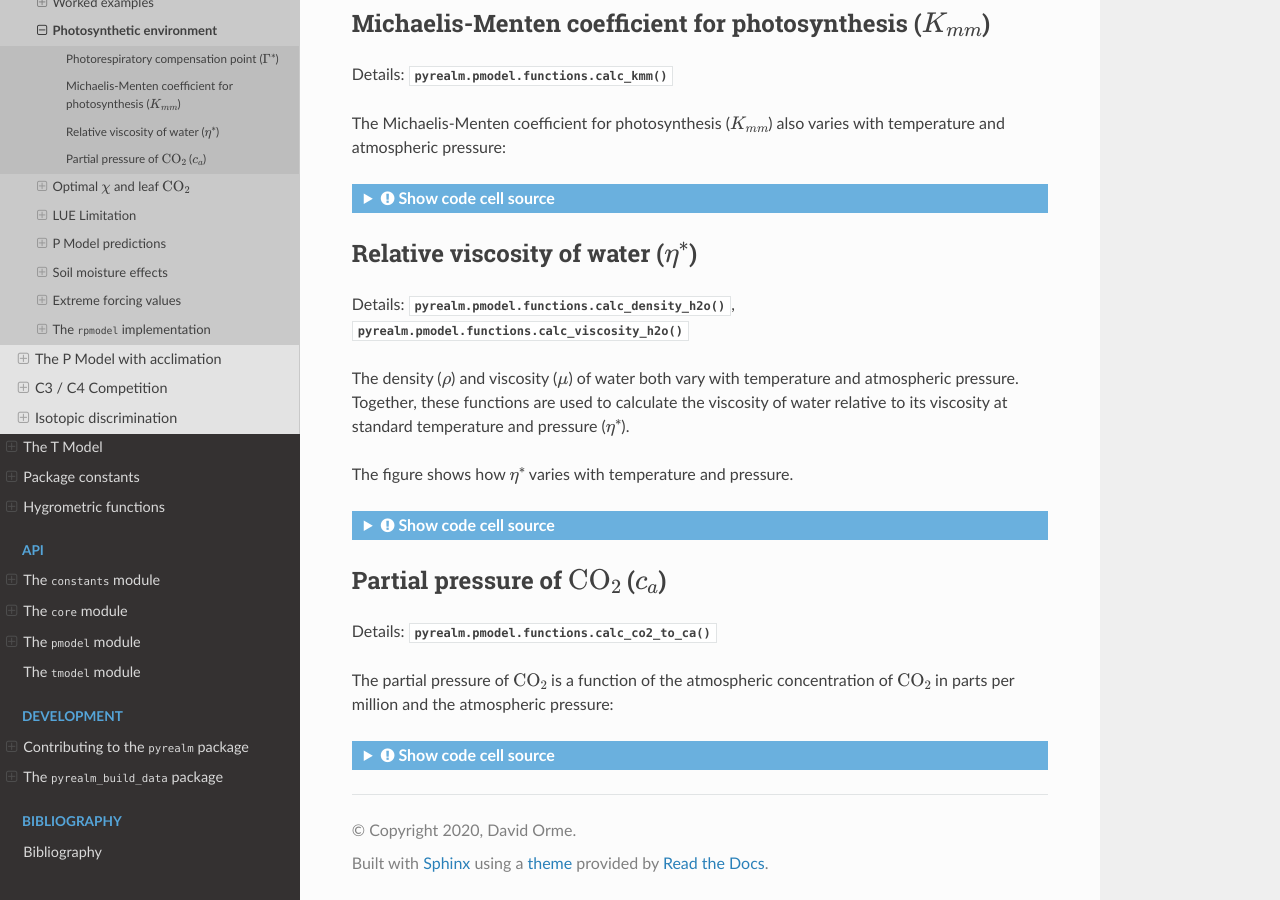
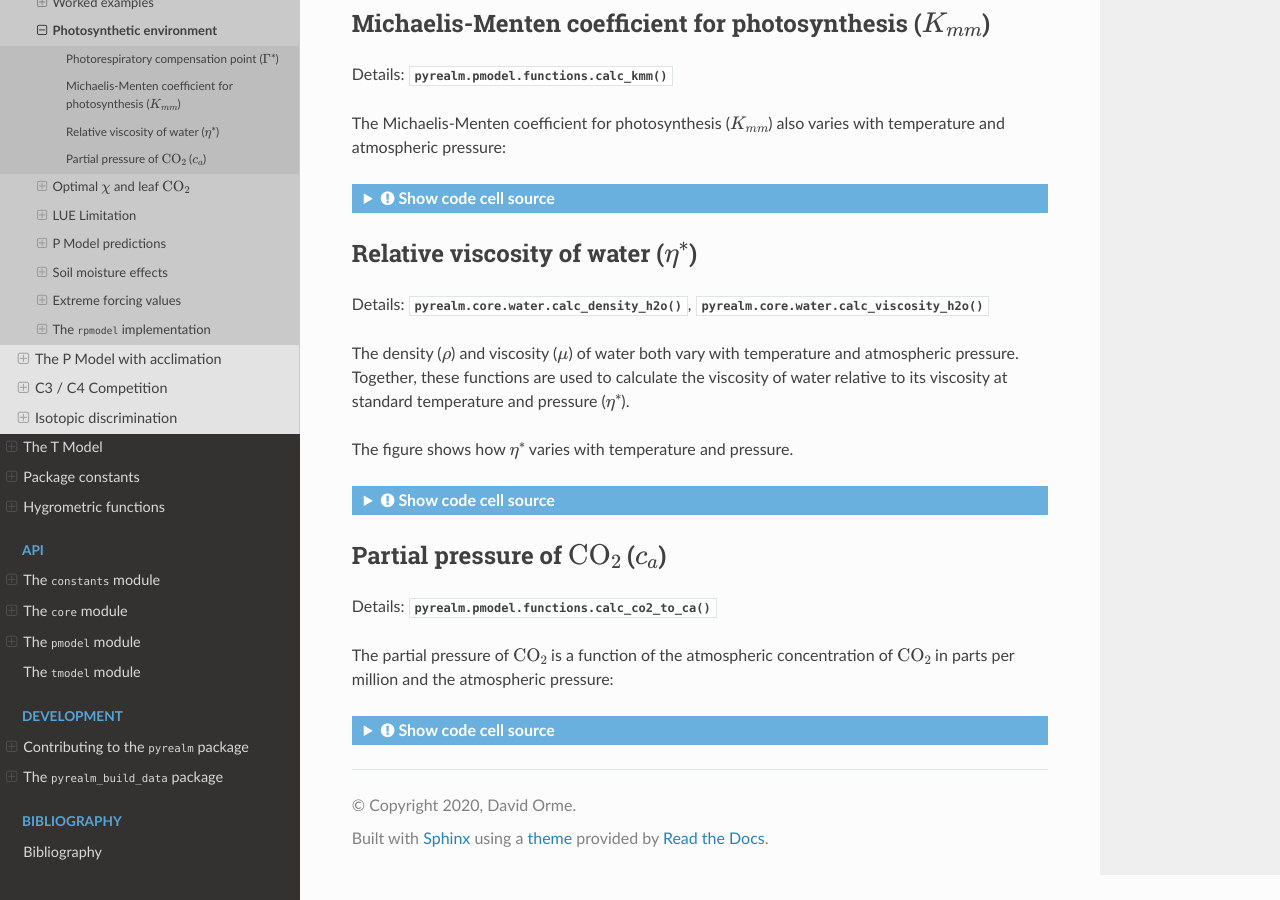
Before and after one commit to ImperialCollegeLondon/pyrealm, a Sphinx documentation site: the page built from docs/source/users/pmodel/pmodel_details/photosynthetic_environment.md, in a window 1280 px wide and 900 px high, scrolled down 747 px. Built offline with Sphinx 7.4.7 and the Read the Docs theme 2.0.0, drawn with Linux system fonts in a browser that asks for light colours.

Commit message:
More doc links and updates

```diff
--- a/docs/source/users/pmodel/pmodel_details/photosynthetic_environment.md
+++ b/docs/source/users/pmodel/pmodel_details/photosynthetic_environment.md
@@ -40,7 +40,8 @@
 from matplotlib import pyplot
 import numpy as np
 from pyrealm.constants import PModelConst
-from pyrealm.pmodel import calc_gammastar, calc_kmm, calc_viscosity_h2o, calc_co2_to_ca
+from pyrealm.core.water import calc_viscosity_h2o
+from pyrealm.pmodel import calc_gammastar, calc_kmm, calc_co2_to_ca
 
 %matplotlib inline
 
@@ -109,7 +110,7 @@
 
 ## Relative viscosity of water ($\eta^*$)
 
-Details: {func}`pyrealm.pmodel.functions.calc_density_h2o`, {func}`pyrealm.pmodel.functions.calc_viscosity_h2o`
+Details: {func}`pyrealm.core.water.calc_density_h2o`, {func}`pyrealm.core.water.calc_viscosity_h2o`
 
 The density ($\rho$) and viscosity ($\mu$) of water both vary with temperature
 and atmospheric pressure. Together, these functions are used to calculate the
```
Also changed, not shown: docs/source/api/core_api.md (+16 -0 lines), 1 other file.
